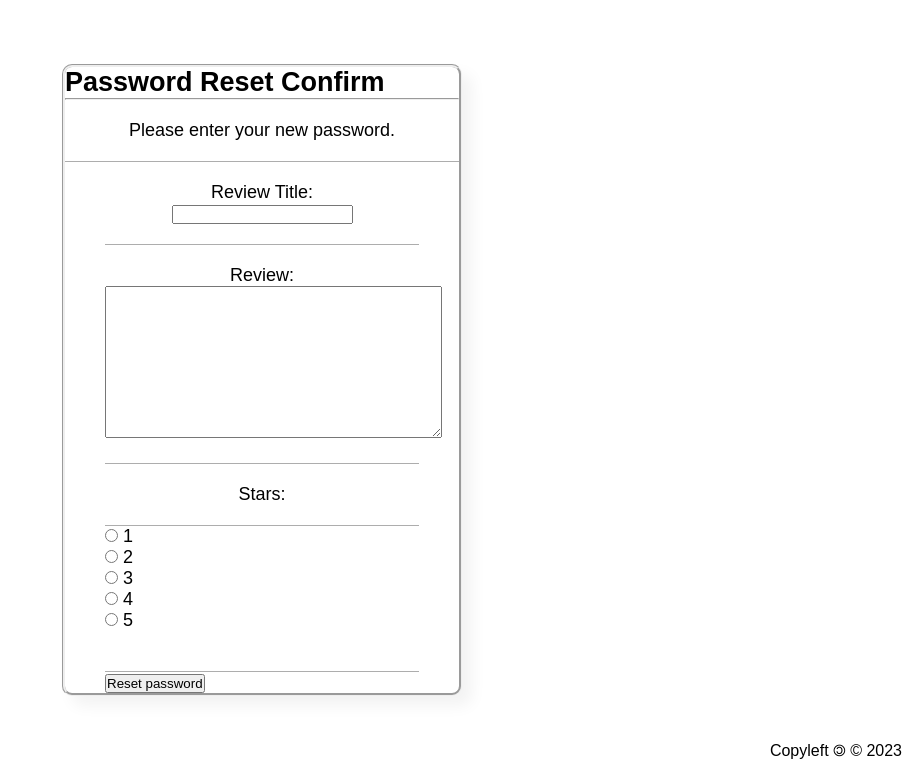
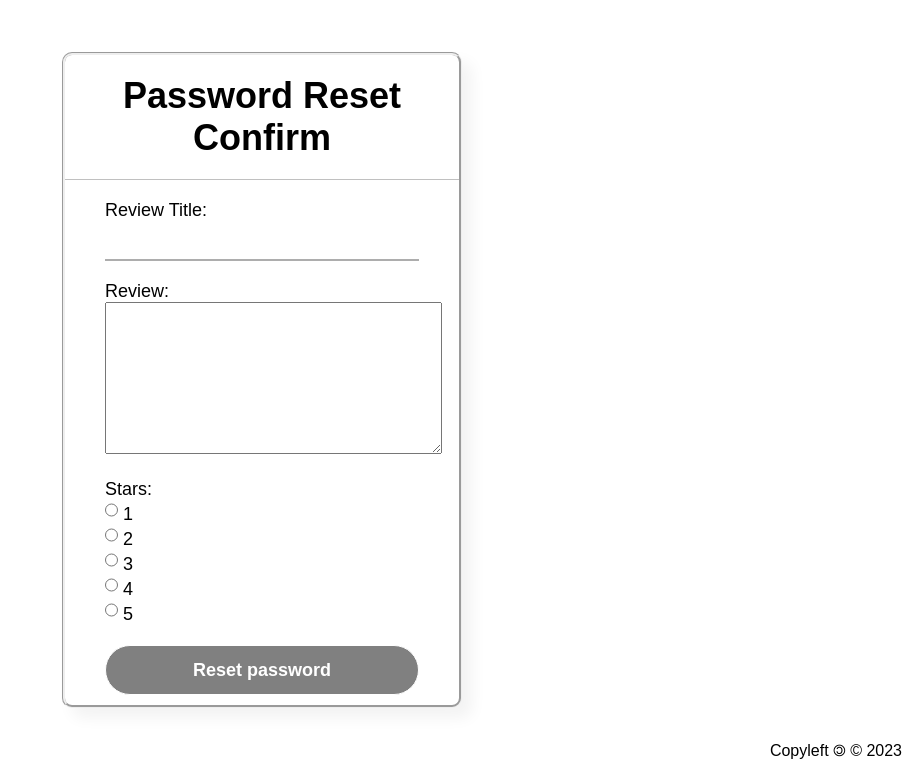
Before and after one commit to ananasek727/django_book_review, a Django app: template base/templates/base/password_reset_confirm.html in a window 1280 px wide. Shown: the part 40-800 px from the top of the page, without its empty margins (378-1280 px from the left). Run offline with Django 4.2, Linux system fonts and the light colour scheme; the template is opened without the code that fills it: values that come from a table or form of the project are taken from there, others are empty.

Commit message:
all css to form completed

```diff
--- a/base/templates/base/password_reset_complete.html
+++ b/base/templates/base/password_reset_complete.html
@@ -3,10 +3,12 @@
 {% block content %}
 
     <div class="center">
-	    <h2>Password reset complete</h2>
+	    <h1>Password reset complete</h1>
 		<hr>
         <p>Your password has been set. You may go ahead and log in now.</p>
-        <a href="/login" >Log in</a>
+        <div class="submit-button">
+            <button onclick="location.href='{% url "login" %}'" >Log in</button>
+        </div>
     </div>
 
 {% endblock %}
--- a/base/templates/base/password_reset_confirm.html
+++ b/base/templates/base/password_reset_confirm.html
@@ -4,14 +4,14 @@
 
 
     <div class="center">
-	    <h2>Password Reset Confirm</h2>
-		<hr>
-        <p>Please enter your new password.</p>
+	    <h1>Password Reset Confirm</h1>
+
+
         <form method="POST">
             {% csrf_token %}
             {% for field in form %}
-                <p>
-                    {{ field.label_tag }}<br>
+                <div class="basic-form">
+                    {{ field.label_tag }}
                     {{ field }}
                     {% if field.help_text %}
                         <small >{{ field.help_text }}</small>
@@ -19,9 +19,11 @@
                     {% for error in field.errors %}
                         <p style="color: red">{{ error }}</p>
                     {% endfor %}
-                </p>
+                </div>
             {% endfor %}
+        <div class="submit-button">
             <button type="submit">Reset password</button>
+        </div>
         </form>
     </div>
 
--- a/base/templates/base/password_reset_done.html
+++ b/base/templates/base/password_reset_done.html
@@ -5,7 +5,7 @@
 
 
 	<div class="center">
-  	<h2>Password reset sent</h2>
+  	<h1>Password reset sent</h1>
 		<hr>
 		<p>We've emailed you instructions for setting your password
             <br>If you don't receive an email, please make sure you've entered the address you registered with,
--- a/base/templates/base/signup_complete.html
+++ b/base/templates/base/signup_complete.html
@@ -3,10 +3,12 @@
 {% block content %}
 
     <div class="center">
-	    <h2>Sign Up complete</h2>
+	    <h1>Sign up complete</h1>
 		<hr>
         <p>Your password has been set.Please confirm your email address to complete the registration You may go ahead and log in now.</p>
-        <a href="/login" >Log in</a>
+        <div class="submit-button">
+            <button onclick="location.href='{% url "login" %}'" >Log in</button>
+        </div>
     </div>
 
 {% endblock %}
```
